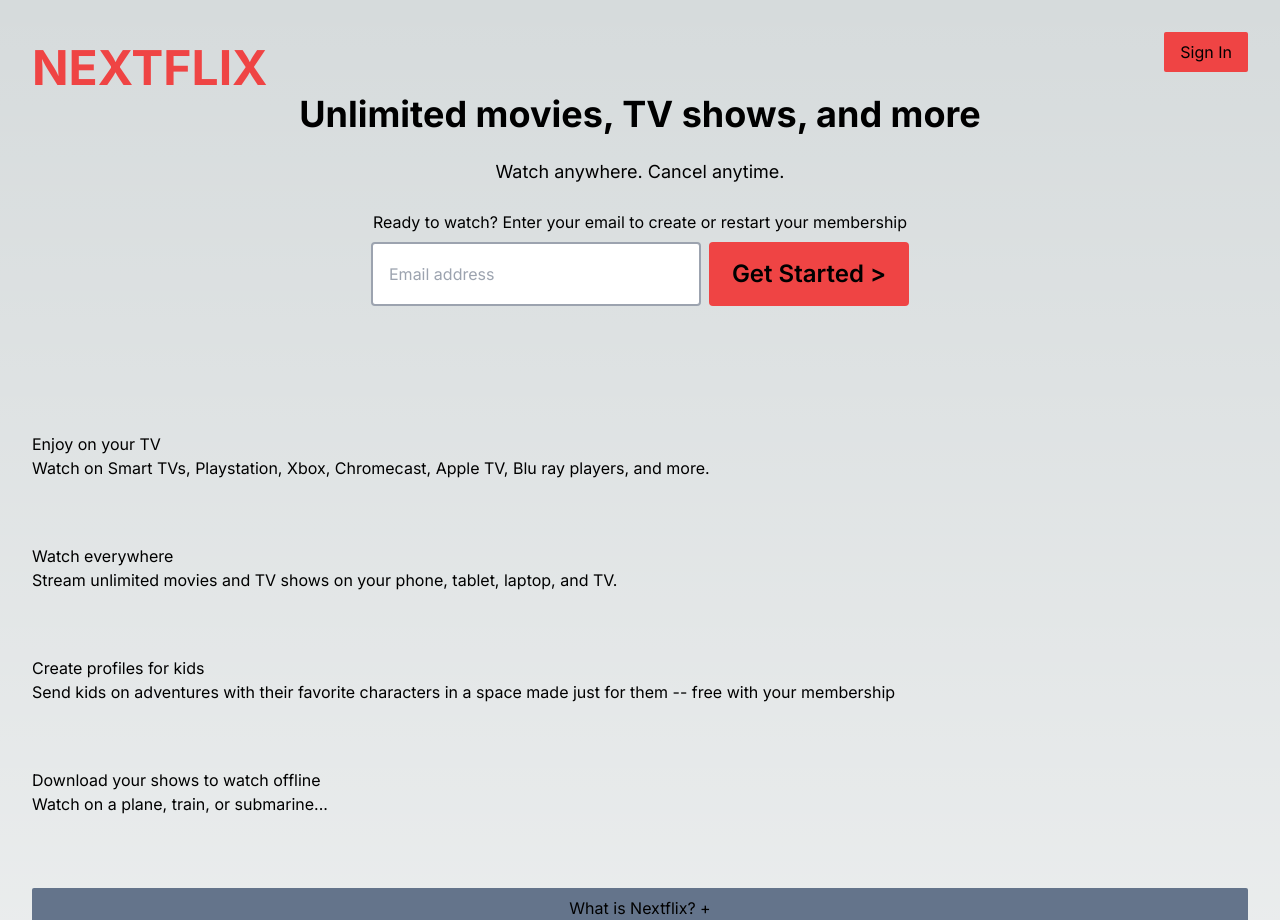
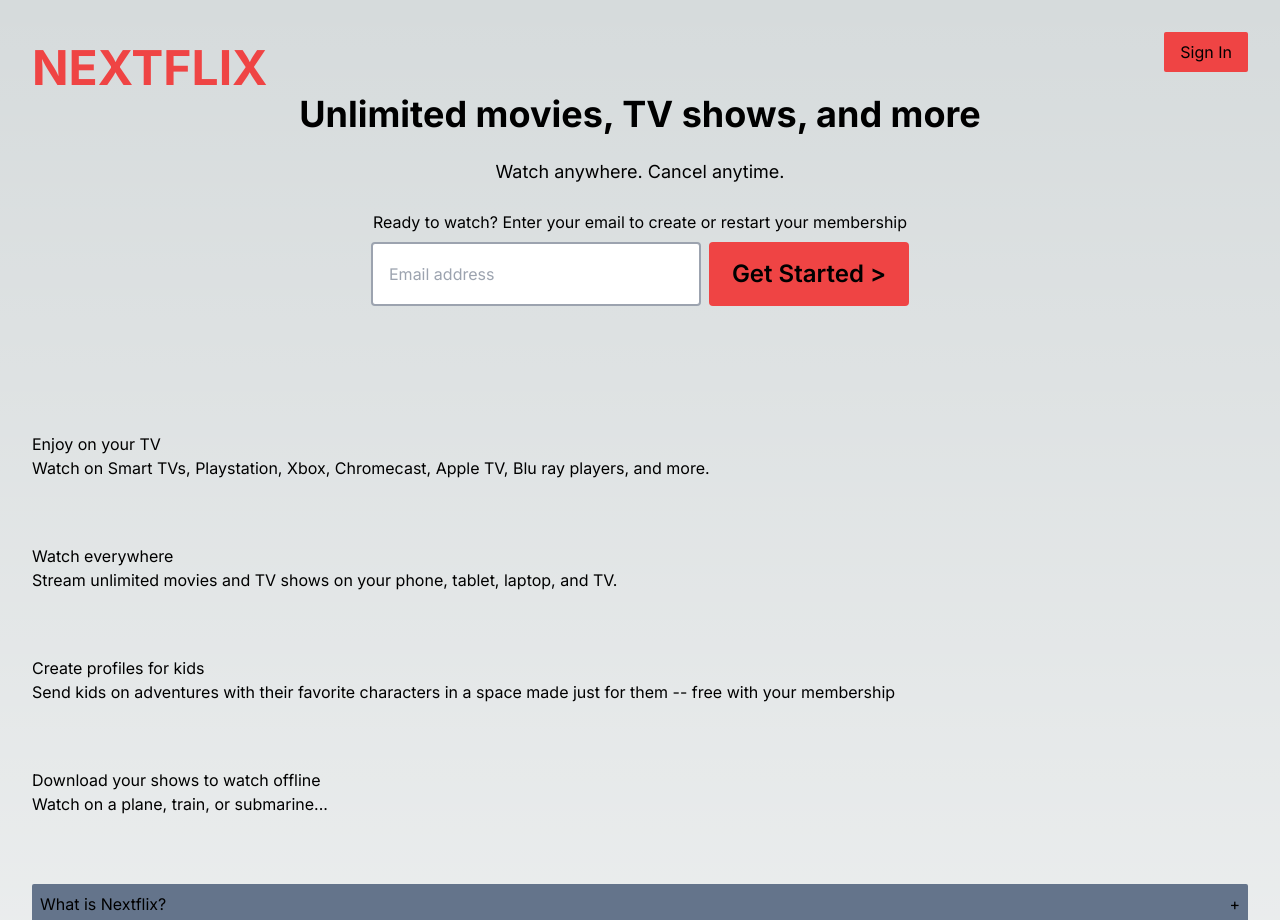
Before and after one commit to gtstarnes/nextflix, a Next.js app: page / in a window 1280 px wide. Shown: the top 920 px of the page. Built offline with nearby package versions, Linux system fonts and the light colour scheme.

Commit message:
added styles to question and answer

```diff
--- a/app/components/FAQS/Faqs.tsx
+++ b/app/components/FAQS/Faqs.tsx
@@ -20,9 +20,9 @@
         {faqs.map(faq => {
           return (
             <div key={faq.id} className="w-full">
-              <button className="w-full h-10 bg-slate-500 rounded-sm mt-2">{faq.question} <span>{togglePanel(faq.id)}</span></button>
+              <button className="w-full h-10 bg-slate-500 rounded-sm mt-1 flex justify-between items-center p-2">{faq.question} <span>{togglePanel(faq.id)}</span></button>
               <div>
-                <p className="w-full pl-2 mt-1 bg-slate-600">{faq.answer}</p>
+                <p className="w-full pl-2 mt-1 bg-slate-600 rounded-sm">{faq.answer}</p>
               </div>
             </div>
           )
```
